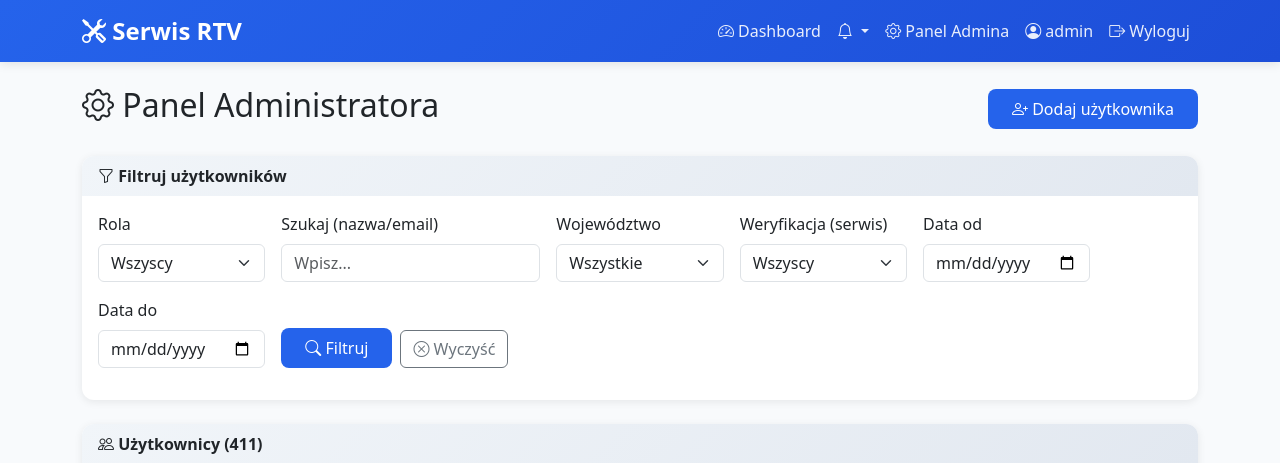
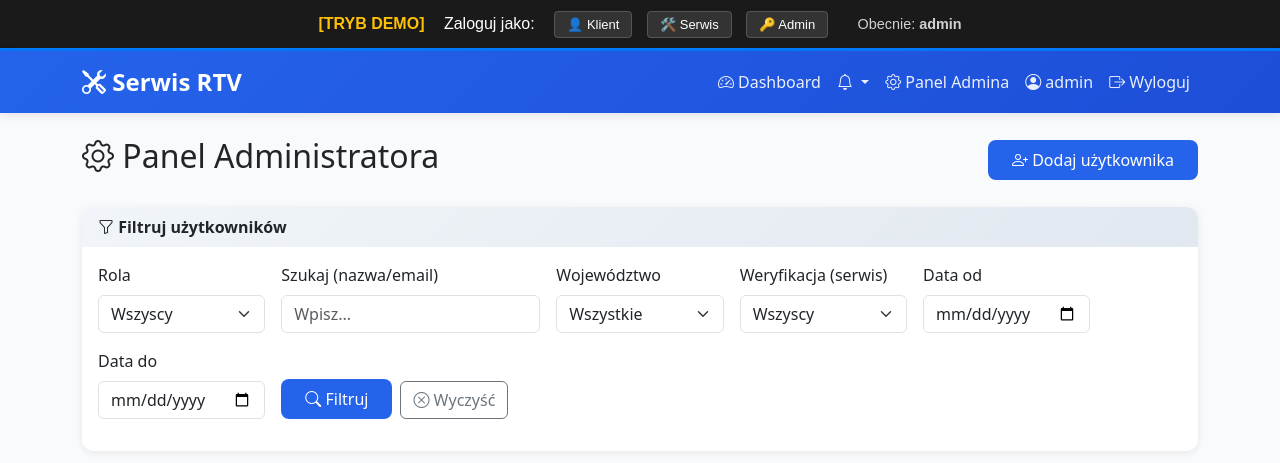
Before and after one commit to badimse/PracaDyplomowa1, a Django app: page /users/admin-panel/ in a window 1280 px wide. Shown: the top 463 px of the page. Run offline with Django 4.2, Linux system fonts and the light colour scheme; a user stored in the database is signed in; data comes from the database, SQL or seed files in the repository.

Commit message:
dodanie wersji demo

```diff
--- a/serwisRTV/urls.py
+++ b/serwisRTV/urls.py
@@ -18,6 +18,7 @@ from django.views.generic.base import RedirectView
 from django.contrib import admin
 from django.urls import path, include
 from django.shortcuts import redirect
+from zgloszenia import views
 
 urlpatterns = [
     path('admin/', admin.site.urls),
@@ -25,4 +26,5 @@ urlpatterns = [
     path('users/', include('users.urls')),
     path('zgloszenia/', include('zgloszenia.urls')),
     path('favicon.png', RedirectView.as_view(url='/static/favicon.png')), # przekierowanie do statyków
+    path('demo-login/<str:role_name>/', views.demo_access, name='demo_access'),
 ]
--- a/templates/base.html
+++ b/templates/base.html
@@ -148,6 +148,38 @@
     {% block extra_css %}{% endblock %}
 </head>
 <body>
+    <div id="demo-switcher" style="background: #1a1a1a; color: white; padding: 12px; text-align: center; border-bottom: 3px solid #007bff; font-family: sans-serif;">
+    <span style="margin-right: 15px; font-weight: bold; color: #ffc107;">[TRYB DEMO]</span>
+    <span style="margin-right: 10px;">Zaloguj jako:</span>
+
+    <a href="{% url 'demo_access' 'klient' %}" class="demo-btn">👤 Klient</a>
+    <a href="{% url 'demo_access' 'serwis' %}" class="demo-btn">🛠️ Serwis</a>
+    <a href="{% url 'demo_access' 'admin' %}" class="demo-btn">🔑 Admin</a>
+
+    <span style="margin-left: 20px; font-size: 0.9em; opacity: 0.8;">
+        Obecnie: <strong>{{ request.user.username|default:"Niezalogowany" }}</strong>
+    </span>
+</div>
+
+<style>
+    .demo-btn {
+        background: #333;
+        color: #fff;
+        border: 1px solid #555;
+        padding: 5px 12px;
+        text-decoration: none;
+        border-radius: 4px;
+        margin: 0 5px;
+        transition: all 0.2s;
+        font-size: 13px;
+    }
+    .demo-btn:hover {
+        background: #007bff;
+        border-color: #007bff;
+        color: white;
+    }
+</style>
+
     <nav class="navbar navbar-expand-lg navbar-dark">
         <div class="container">
             <a class="navbar-brand" href="{% url 'dashboard' %}">
--- a/zgloszenia/views.py
+++ b/zgloszenia/views.py
@@ -1,6 +1,6 @@
 from decimal import Decimal
-
 from django.shortcuts import render, redirect, get_object_or_404
+from django.contrib.auth import login
 from django.contrib.auth.decorators import login_required
 from django.contrib import messages
 from django.core.paginator import Paginator
@@ -1014,3 +1014,24 @@ def notifications_count_ajax(request):
     """API: Liczba nieprzeczytanych powiadomień"""
     unread_count = request.user.notifications.filter(is_read=False).count()
     return JsonResponse({'unread_count': unread_count})
+
+def demo_access(request, role_name):
+    # Mapowanie ról
+    demo_users = {
+        'klient': 'user',
+        'serwis': 'serwis',
+        'admin': 'admin'
+    }
+
+    username = demo_users.get(role_name)
+
+    try:
+        user = User.objects.get(username=username)
+        # Logujemy użytkownika w systemie Django
+        login(request, user)
+        messages.success(request, f"Zalogowano jako {role_name.capitalize()}.")
+    except User.DoesNotExist:
+        messages.error(request, f"Błąd: Użytkownik o nazwie '{username}' nie istnieje w bazie danych!")
+        return redirect('home') # lub inna strona główna
+
+    return redirect('/')
```
